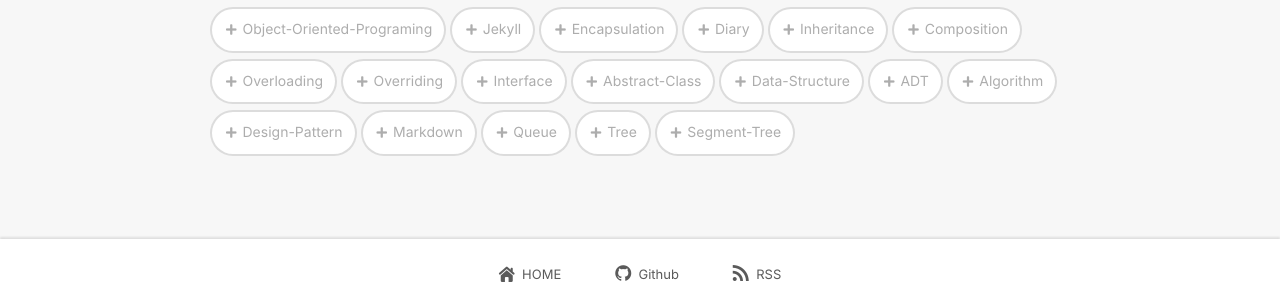
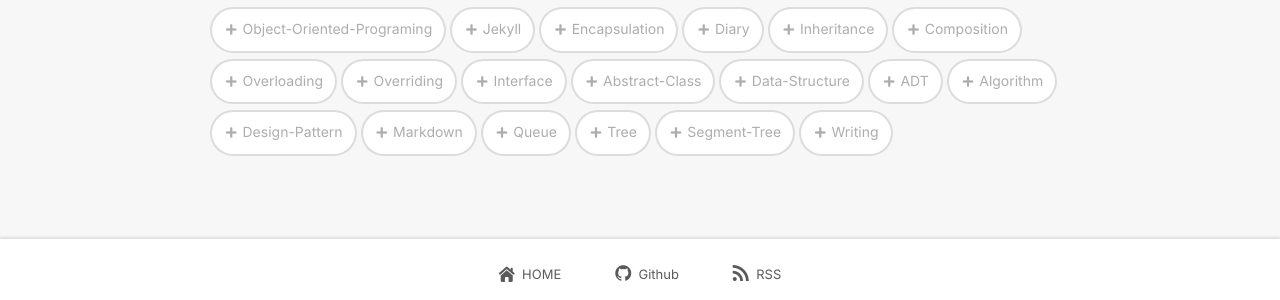
Before and after one commit to bini59/bini59.github.io, a Jekyll site: the page built from tag/index.html, in a window 1280 px wide. Shown: the part 156-456 px from the top of the page. Built offline with Jekyll 4.4.1, drawn with Linux system fonts in a browser that asks for light colours; nearby versions of some CDN libraries; comment, search, counter and statistics services are not loaded.

Commit message:
Chore : Add writing tag

```diff
--- a/_data/tags.yml
+++ b/_data/tags.yml
@@ -16,3 +16,4 @@
 - queue
 - Tree
 - Segment-Tree
+- Writing
--- a/_posts/writting/2021-05-13-Start.md
+++ b/_posts/writting/2021-05-13-Start.md
@@ -2,9 +2,9 @@
 layout        : post
 title         : "&#91;뭐라해야할까&#93; 글쓰기 시작"
 date          : 2021.05.13
-category      : diary
+category      : writing
 comments      : true
-tags          : [diary]
+tags          : [writing]
 icon          : note
 ---
 
```
